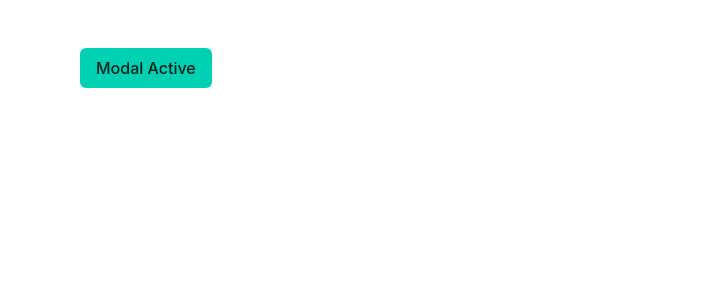
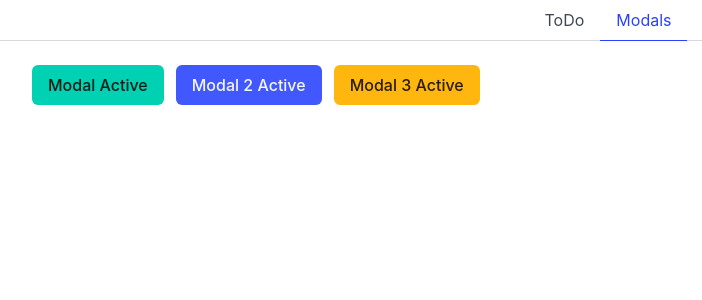
Before and after one commit to Miko5055/learnnode, a Vue app: page /#/modals in a window 1280 px wide. Shown: the top 300 px of the page, without its empty margins (32-734 px from the left). Built offline with nearby package versions, Linux system fonts and the light colour scheme.

Commit message:
Add tabs

```diff
--- a/src/App.vue
+++ b/src/App.vue
@@ -1,32 +1,14 @@
 <script setup>
 import { ref } from 'vue';
-
-let modalActive = ref(false);
-
-document.body.addEventListener('keypress', event => {
-    if(event.key === 'Escape'){
-        modalActive.value = false;};
-});
+import Tabs from './components/Tabs.vue';
 
 
 </script>
 
 <template>
-    <div class="container">
-        <section class="section">
-            <button class="button is-primary" @click="modalActive=true">Modal Active</button>
-        </section>
-    </div>
-    <div class="modal" :class="{'is-active' : modalActive}">
-        <div class="modal-background" @click="modalActive=false"></div>
-        <div class="modal-content">
-            <p class="image is-4by3">
-                <img src="https://bulma.io/assets/images/placeholders/1280x960.png" alt="">
-            </p>
-        </div>
-        <button class="modal-close is-large" aria-label="close" @click="modalActive=false"></button>
-    </div>
-
+    <Tabs></Tabs>
+    <RouterView></RouterView>
 </template>
 
-<style></style>
+<style>
+</style>
--- /dev/null
+++ b/src/components/ImgModal.vue
@@ -0,0 +1,12 @@
+<script setup>
+import Modal from './Modal.vue';
+defineProps(['active', 'url']);
+</script>
+
+<template>
+    <Modal :active="active" @click="$emit('close')">
+        <p class="image is-4by3">
+      <img :src="url" alt="">
+    </p>
+    </Modal>
+</template>
--- a/src/components/Modal.vue
+++ b/src/components/Modal.vue
@@ -0,0 +1,23 @@
+<script setup>
+defineProps(['active']);
+const emit =defineEmits(['close']);
+
+document.body.addEventListener('keydown', event => {
+    if(event.key === 'Escape'){
+        emit('close');
+    }
+});
+</script>
+
+<template>
+
+    <div class="modal" :class="{ 'is-active': active }">
+        <div class="modal-background" @click="$emit('close')"></div>
+        <div class="modal-content">
+            <slot></slot>
+
+        </div>
+        <button class="modal-close is-large" aria-label="close" @click="$emit('close')"></button>
+    </div>
+
+</template>
--- /dev/null
+++ b/src/components/Tabs.vue
@@ -0,0 +1,20 @@
+<script setup>
+import { RouterLink, useRoute, useRouter } from 'vue-router'
+
+const router = useRouter()
+const route = useRoute()
+
+console.log(router, route)
+
+
+
+</script>
+<template>
+    <div class="tabs is-centered">
+        <ul>
+            <li v-for="(item,key) in $router.getRoutes()" :class="{'is-active': item.path === $route.path}">
+                <RouterLink :to="item.path">{{ item.name }}</RouterLink>
+            </li>
+        </ul>
+    </div>
+</template>
--- /dev/null
+++ b/src/pages/Modals.vue
@@ -0,0 +1,43 @@
+<script setup>
+import { ref } from 'vue';
+import Modal from '../components/Modal.vue';
+import ImgModal from '../components/ImgModal.vue';
+
+let modalActive = ref(false);
+let modalActive2 = ref(false);
+let modalActive3 = ref(false);
+
+
+
+</script>
+
+<template>
+    <div class="container">
+        <section>
+            <div class = "buttons">
+           <button class="button is-primary" @click="modalActive=true">Modal Active</button>
+           <button class="button is-link" @click="modalActive2=true">Modal 2 Active</button>
+           <button class="button is-warning" @click="modalActive3=true">Modal 3 Active</button>
+        </div>
+        </section>
+    </div>
+
+    <ImgModal :active="modalActive" @close ="modalActive = false" url ="https://picsum.photos/seed/goomn/200/300"></ImgModal>
+    <ImgModal :active="modalActive2" @close ="modalActive2 = false" url = "https://picsum.photos/seed/paic/200/300"></ImgModal>
+    <Modal :active="modalActive3" @close ="modalActive3 = false">
+        <div class="notification is-link">
+  <button class="delete"></button>
+  Primar lorem ipsum dolor sit amet, consectetur adipiscing elit lorem ipsum
+  dolor. <strong>Pellentesque risus mi</strong>, tempus quis placerat ut, porta
+  nec nulla. Vestibulum rhoncus ac ex sit amet fringilla. Nullam gravida purus
+  diam, et dictum <a>felis venenatis</a> efficitur.
+</div>
+    </Modal>
+
+
+
+
+
+</template>
+
+<style></style>
--- a/src/pages/toDo.vue
+++ b/src/pages/toDo.vue
@@ -1,7 +1,7 @@
 <script setup>
 
 import { computed, ref } from "vue";
-import ItemList from "./ItemList.vue";
+import ItemList from "../components/ItemList.vue";
 
 let message = ref("");
 let i =1;
```
Also changed, not shown: package.json (+5 -2 lines), src/index.js (+17 -0 lines), 1 other file (tests, documents, lock files or other folders).
